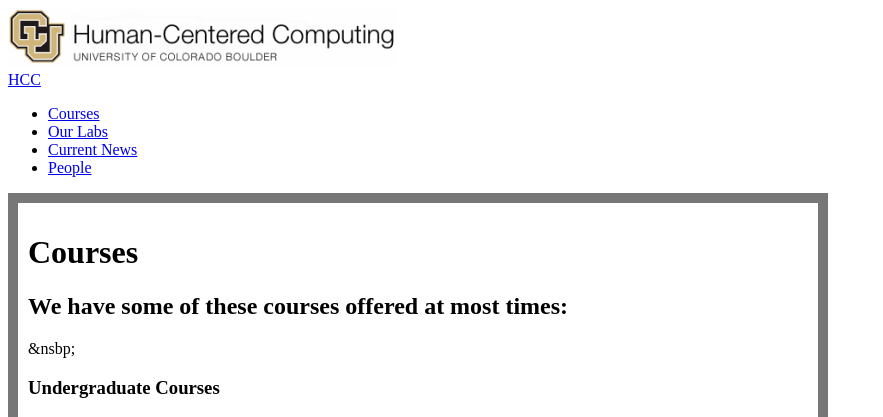
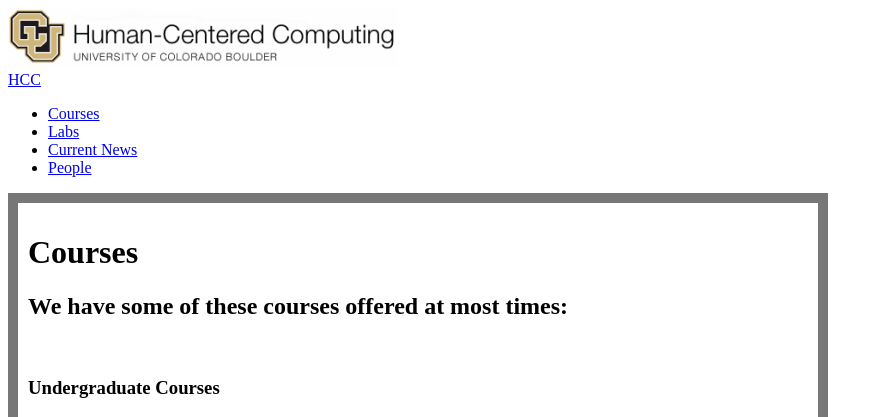
Before and after one commit to Project-EPIC/hcc-colorado, a Jekyll site: the page built from site_pages/courses.md, in a window 1280 px wide and 1400 px high. Shown: the top 417 px of the window, without its empty margins (0-883 px from the left). Built offline with Jekyll 4.4.1, drawn with Linux system fonts in a browser that asks for light colours.

Commit message:
updated all

```diff
--- a/site_pages/courses.md
+++ b/site_pages/courses.md
@@ -4,12 +4,12 @@ title : Courses
 group: navigation
 scroller:
   Undergraduate : undergrad
-  Graudate : graduate
+  Graduate : graduate
 ---
 
 ## We have some of these courses offered at most times:
 
-<a name="undergrad">&nsbp;</a>
+<a name="undergrad">&nbsp;</a>
 ###Undergraduate Courses
 CSCI 1240 (3). The Computational World
 Introduces and explores the “computational style of thinking” and its influence in science, mathematics, engineering and the arts. The course does not focus on the nuts and bolts of any particular programming language, but rather on the way in which computing has affected human culture and thought in the past half century. Same as ATLS 1240.
@@ -55,7 +55,7 @@ Develops the skills and practices necessary to apply user-centered approaches to
 
 
 
-<a name="graduate">&nsbp;</a>
+<a name="graduate">&nbsp;</a>
 ###Graduate Courses
 
 CSCI 5229 (3). Computer Graphics
--- a/site_pages/labs.md
+++ b/site_pages/labs.md
@@ -1,6 +1,6 @@
 ---
 layout: page
-title : Our Labs
+title : Labs
 tagline: in HCC at CU Boulder
 group: navigation
 scroller:
```
Also changed, not shown: 3 other files.
